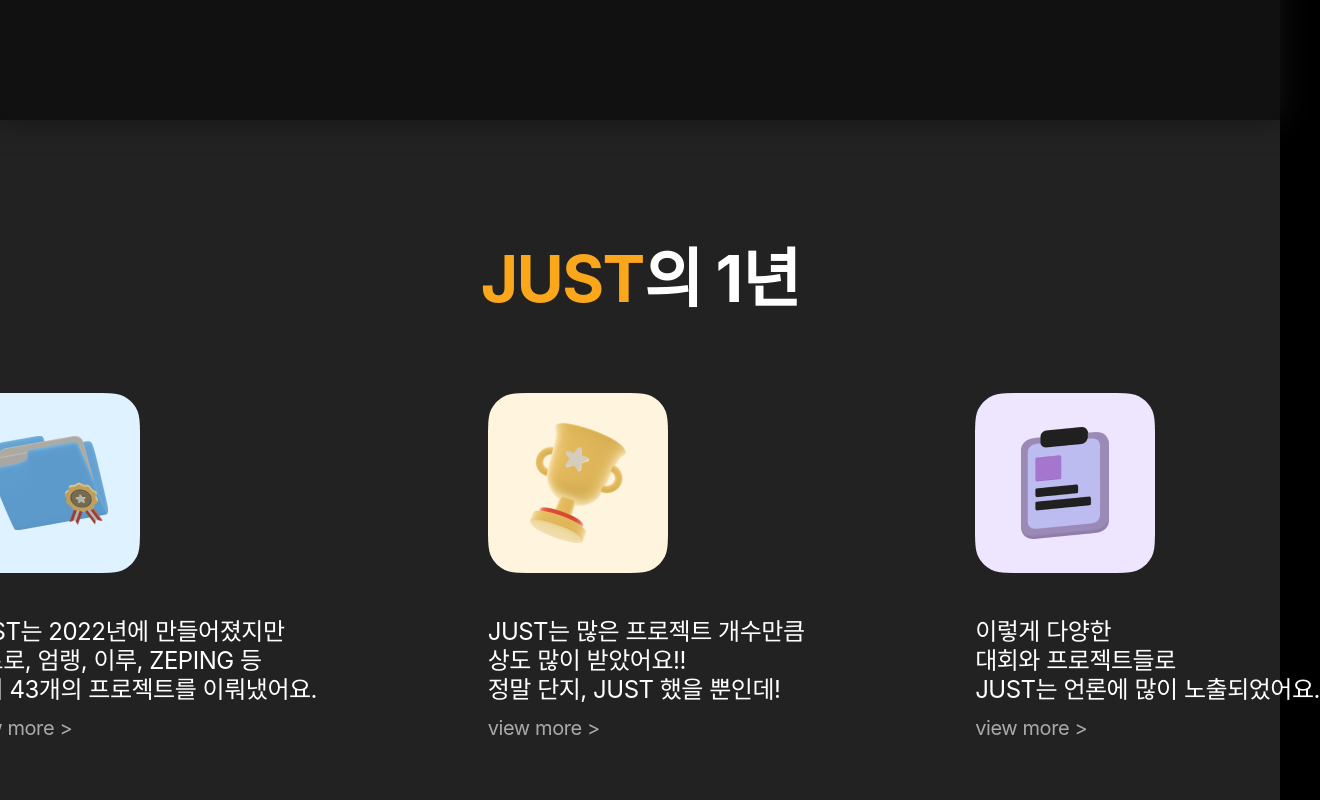
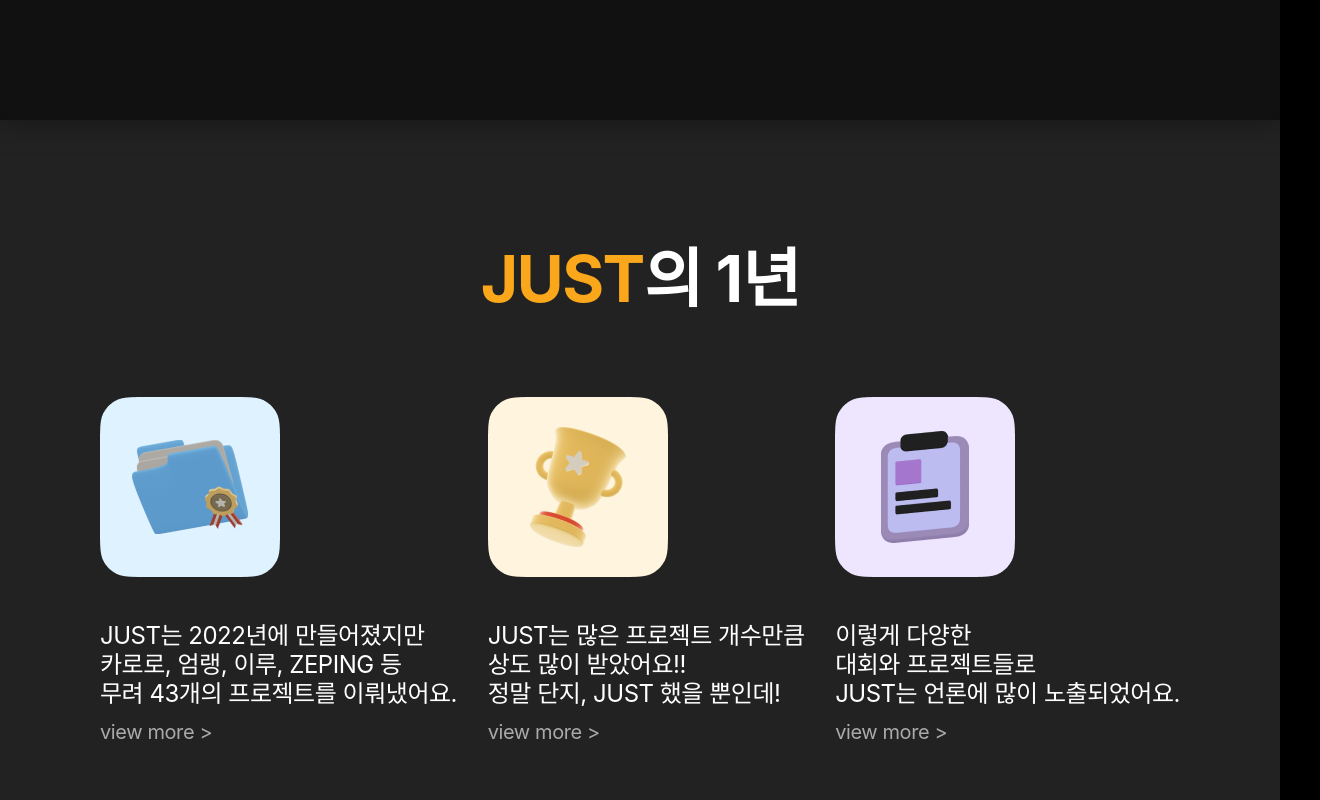
Before and after one commit to hoooodboy/just-landing, a React (Create React App) app: page / in a window 1280 px wide. Shown: the part 1480-2280 px from the top of the page, 1320 px wide, since content can reach past the window. Built offline with nearby package versions, Linux system fonts and the light colour scheme.

Commit message:
refactor code

```diff
--- a/src/pages/Main/index.js
+++ b/src/pages/Main/index.js
@@ -6,7 +6,6 @@
 import { ReactComponent as YoutubeLogo } from "../../assets/youtube.svg";
 import { ReactComponent as InstaLogo } from "../../assets/insta.svg";
 import { ReactComponent as GithubLogo } from "../../assets/github.svg";
-// import { ReactComponent as MainFlight } from "../../assets/main-flight.svg";
 
 const Index = () => {
   return (
@@ -18,7 +17,19 @@
             <Nav isActive={window.location.pathname === "/"} to="/">
               Home
             </Nav>
-            <Nav
+            <Nav isActive={window.location.pathname === "/portfolio"} to="/">
+              PORTFOLIO
+            </Nav>
+            <Nav isActive={window.location.pathname === "/member"} to="/">
+              MEMBER
+            </Nav>
+            <Nav isActive={window.location.pathname === "/2023"} to="/">
+              2023
+            </Nav>
+            <Nav isActive={window.location.pathname === "/faq"} to="/">
+              FAQ
+            </Nav>
+            {/* <Nav
               isActive={window.location.pathname === "/portfolio"}
               to="/portfolio"
             >
@@ -32,7 +43,7 @@
             </Nav>
             <Nav isActive={window.location.pathname === "/faq"} to="/faq">
               FAQ
-            </Nav>
+            </Nav> */}
           </NavBlock>
         </HeaderWrapper>
       </HeaderBlock>
@@ -282,15 +293,15 @@
 `;
 
 const PriseSection = styled.div`
-  width: 100%;
-  height: 500px;
+  width: calc(100% - 200px);
+
   display: flex;
   flex-direction: column;
   justify-content: space-between;
   align-items: center;
 
   background: #222;
-  padding: 120px 0;
+  padding: 120px 100px;
 `;
 
 const PriseTitle = styled.div`
@@ -303,6 +314,8 @@
 
   color: #fff;
 
+  margin-bottom: 80px;
+
   & > p {
     margin: 0;
     color: #faa71b;
@@ -310,8 +323,11 @@
 `;
 
 const ProjectList = styled.div`
-  width: 1360px;
+  width: 100%;
+  max-width: 1360px;
+
   display: flex;
+  flex-wrap: wrap;
   justify-content: space-between;
 `;
 
```
